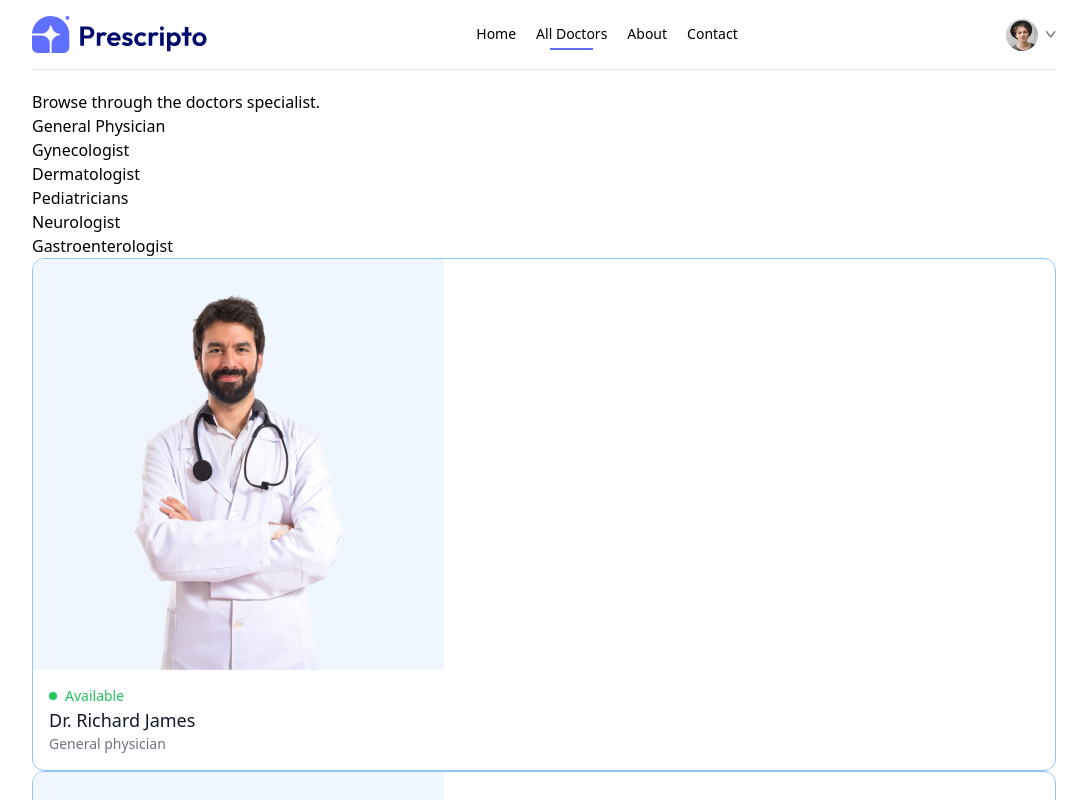
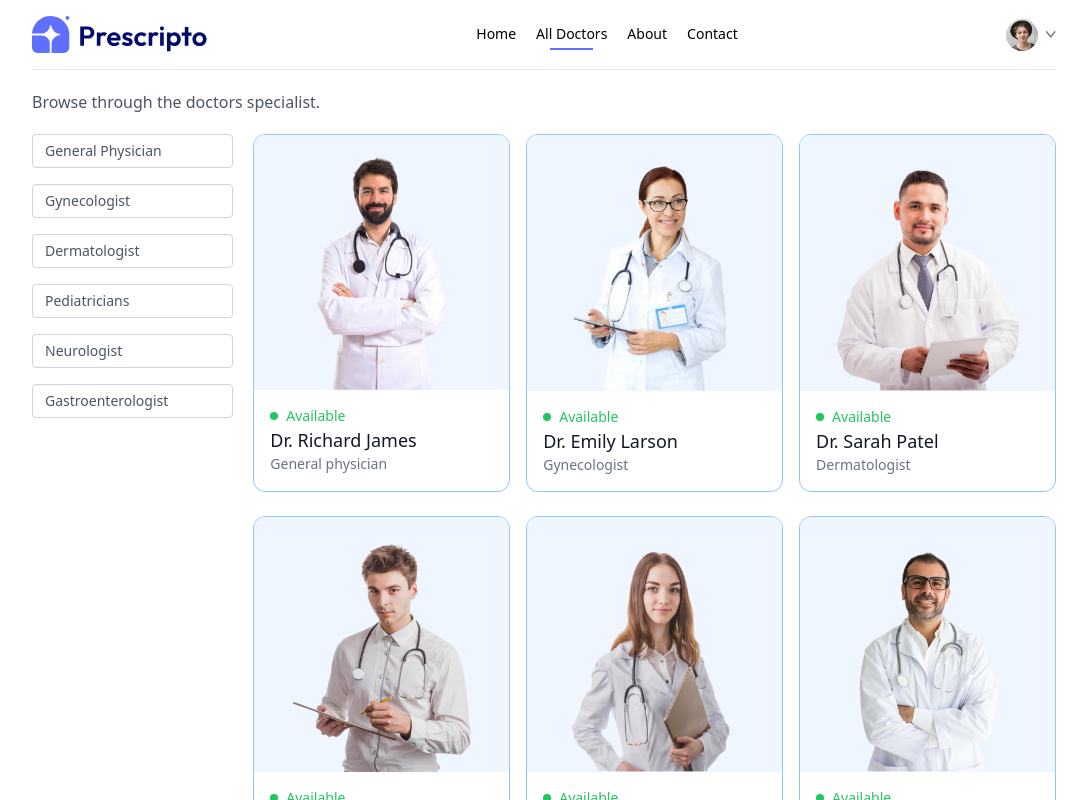
Before and after one commit to anweshmund/med-book, a React (Vite) app in the folder med-front/: page /doctors in a window 1280 px wide. Shown: the top 800 px of the page, without its empty margins (96-1183 px from the left). Built offline with nearby package versions, Linux system fonts and the light colour scheme.

Commit message:
doc apoointment  page

```diff
--- a/med-front/src/App.jsx
+++ b/med-front/src/App.jsx
@@ -7,10 +7,11 @@ import About from './pages/about'
 import Contact from './pages/contact'
 import Profile from './pages/profile'
 import Mybook from './pages/mybook'
-import Appointment from './pages/Appointment'
+
 import Navbar from './component/Navbar'
 import Doctor from './pages/Doctor'
 import Footer from './component/footer'
+import Appointment from './pages/Appointment'
 
 
 const App = () => {
@@ -21,13 +22,12 @@ const App = () => {
       <Route path='/' element={<Home/>} />
       <Route path='/doctors' element={<Doctor/>} />
       <Route path='/doctors/:speciality' element={<Doctor/>} />
-
-      <Route part='/login' element ={<Login/>}/>
-      <Route part='/about' element ={<About/>}/>
-      <Route part='/contact' element ={<Contact/>}/>
-      <Route part='/my-profile' element ={<Profile/>}/>
-      <Route part='/my-appointments' element ={<Mybook/>}/>
-      <Route part='/appointments:/docId' element ={<Appointment/>}/>
+      <Route path='/login' element ={<Login/>}/>
+      <Route path='/about' element ={<About/>}/>
+      <Route path='/contact' element ={<Contact/>}/>
+      <Route path='/my-profile' element ={<Profile/>}/>
+      <Route path='/my-appointments' element ={<Mybook/>}/>
+      <Route path='/appointments/:docId' element ={<Appointment/>} />
     </Routes>
    <Footer/>
     </div>
--- a/med-front/src/context/AppContext.jsx
+++ b/med-front/src/context/AppContext.jsx
@@ -5,7 +5,8 @@ import { doctors } from "../assets/assets";
 export const AppContext = createContext();
 
 const AppContextProvider = (props) => {
-  const value = { doctors };
+  const currencySymbol='$'
+  const value = { doctors,currencySymbol};
 
   return (
     <AppContext.Provider value={value}>
--- a/med-front/src/pages/Appointment.jsx
+++ b/med-front/src/pages/Appointment.jsx
@@ -1,11 +1,49 @@
-import React from 'react'
+import React, { useContext, useEffect, useState } from 'react'
+import { useParams } from 'react-router-dom'
+import { AppContext } from '../context/AppContext'
+import { assets } from '../assets/assets'
 
 const Appointment = () => {
+  const { docId } = useParams()
+  const { doctors,currencySymbol } = useContext(AppContext)
+  const [docInfo, setDocInfo] = useState(null)
+
+  useEffect(() => {
+    const info = doctors.find(doc => doc._id === docId)
+    setDocInfo(info)
+  }, [doctors, docId])
+
+  if (!docInfo) return <p>Loading...</p>
+
   return (
     <div>
+        <div className='flex flex-col sm:flex-row gap-4'>
+            <div>
+      <img className='bg-primary w-full sm:max-w72 rounded-lg' src={docInfo.image} alt={docInfo.name} />
 
+            </div>
+            <div className='flex-1 border border-gray-400 rounded-lg p-8 py-7 bg-white ms-2 sm:mx-0 mt-[-80px] sm:mt-0 '>
+                {/* doc info name */}
+                <p className='flex items-center gap-2 text-2xl font-medium text-gray-900'>
+                    {docInfo.name} <img className='W-5' src={assets.verified_icon} alt="" /></p>
+                <div className='flex items-center gap-2 text-sm mt-1 text-gray-600'>
+                    <p>{docInfo.degree} - {docInfo.speciality}</p>
+                    <button className='py-0.5 px-2 border text-xs rounded-full'>{docInfo.experience}</button>
+                </div>
+                <div>
+                    <p className='flex items-center gap-1 text-sm font-medium text-gray-900 mt-3'>
+                        About <img src={assets.info_icon} alt="" />
+                    </p>
+                    <p className='text-sm text-gray-500 mx-w-[700px] mt-1'>{docInfo.about}</p>
+                </div>
+                <div>
+                    <p>Appoinment fee:<span>{currencySymbol}{docInfo.fees}</span> </p>
+                </div>
+            </div>
+        </div>
     </div>
   )
 }
 
+
 export default Appointment
--- a/med-front/src/pages/Doctor.jsx
+++ b/med-front/src/pages/Doctor.jsx
@@ -22,35 +22,114 @@ const Doctor = () => {
 
   return (
     <div>
-      <p>Browse through the doctors specialist.</p>
-      <div>
-        <div>
-          <p>General Physician</p>
-          <p>Gynecologist</p>
-          <p>Dermatologist</p>
-          <p>Pediatricians</p>
-          <p>Neurologist</p>
-          <p>Gastroenterologist</p>
+      <p className='text-gray-600'>Browse through the doctors specialist.</p>
+
+      <div className='flex flex-col sm:flex-row items-start gap-5 mt-5'>
+        <div className='flex flex-col gap-4 text-sm text-gray-600'>
+
+          <p
+            onClick={() =>
+              speciality === 'General Physician'
+                ? navigate('/doctors')
+                : navigate('/doctors/General Physician')
+            }
+            className={`w-[94vw] sm:w-auto pl-3 py-1.5 pr-16 border border-gray-300 rounded transition-all cursor-pointer
+              ${speciality === 'General Physician' ? 'bg-indigo-100 text-black' : ''}
+            `}
+          >
+            General Physician
+          </p>
+
+          <p
+            onClick={() =>
+              speciality === 'Gynecologist'
+                ? navigate('/doctors')
+                : navigate('/doctors/Gynecologist')
+            }
+            className={`w-[94vw] sm:w-auto pl-3 py-1.5 pr-16 border border-gray-300 rounded transition-all cursor-pointer
+              ${speciality === 'Gynecologist' ? 'bg-indigo-100 text-black' : ''}
+            `}
+          >
+            Gynecologist
+          </p>
+
+          <p
+            onClick={() =>
+              speciality === 'Dermatologist'
+                ? navigate('/doctors')
+                : navigate('/doctors/Dermatologist')
+            }
+            className={`w-[94vw] sm:w-auto pl-3 py-1.5 pr-16 border border-gray-300 rounded transition-all cursor-pointer
+              ${speciality === 'Dermatologist' ? 'bg-indigo-100 text-black' : ''}
+            `}
+          >
+            Dermatologist
+          </p>
+
+          <p
+            onClick={() =>
+              speciality === 'Pediatricians'
+                ? navigate('/doctors')
+                : navigate('/doctors/Pediatricians')
+            }
+            className={`w-[94vw] sm:w-auto pl-3 py-1.5 pr-16 border border-gray-300 rounded transition-all cursor-pointer
+              ${speciality === 'Pediatricians' ? 'bg-indigo-100 text-black' : ''}
+            `}
+          >
+            Pediatricians
+          </p>
+
+          <p
+            onClick={() =>
+              speciality === 'Neurologist'
+                ? navigate('/doctors')
+                : navigate('/doctors/Neurologist')
+            }
+            className={`w-[94vw] sm:w-auto pl-3 py-1.5 pr-16 border border-gray-300 rounded transition-all cursor-pointer
+              ${speciality === 'Neurologist' ? 'bg-indigo-100 text-black' : ''}
+            `}
+          >
+            Neurologist
+          </p>
+
+          <p
+            onClick={() =>
+              speciality === 'Gastroenterologist'
+                ? navigate('/doctors')
+                : navigate('/doctors/Gastroenterologist')
+            }
+            className={`w-[94vw] sm:w-auto pl-3 py-1.5 pr-16 border border-gray-300 rounded transition-all cursor-pointer
+              ${speciality === 'Gastroenterologist' ? 'bg-indigo-100 text-black' : ''}
+            `}
+          >
+            Gastroenterologist
+          </p>
+
         </div>
-        <div>
+
+        <div className='w-full grid grid-cols-auto gap-4 gap-y-6'>
           {filterDoc.map((item) => (
             <div
               key={item._id}
-            onClick={() => navigate(`/appointments/${item._id}`)}
+              onClick={() =>navigate(`/appointments/${item._id}`)}
+
               className='border border-blue-300 rounded-xl overflow-hidden cursor-pointer hover:translate-y-[-10px] transition-all duration-500'
             >
-            <img className='bg-blue-50' src={item.image} alt={item.name} />
+              <img className='bg-blue-50 w-full' src={item.image} alt={item.name} />
+
               <div className='p-4'>
-              <div className='flex items-center gap-2 text-sm text-center text-green-500'>
+                <div className='flex items-center gap-2 text-sm text-green-500'>
                   <p className='w-2 h-2 bg-green-500 rounded-full'></p>
                   <p>Available</p>
                 </div>
+
                 <p className='text-gray-900 text-lg font-medium'>{item.name}</p>
                 <p className='text-gray-500 text-sm'>{item.speciality}</p>
               </div>
             </div>
           ))}
         </div>
+
       </div>
     </div>
   )
```
Lines whose indentation alone changed are shown as unchanged.
